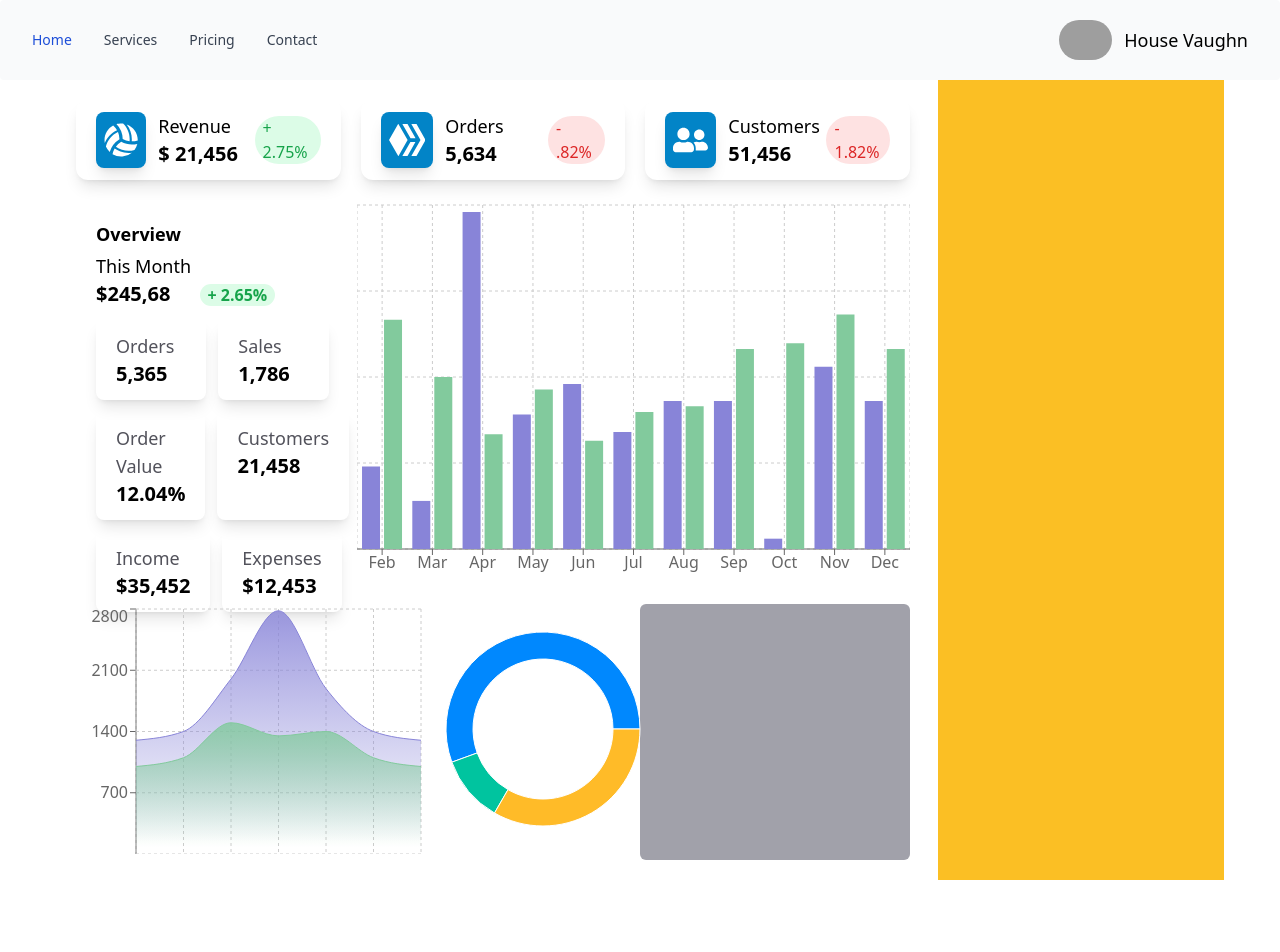
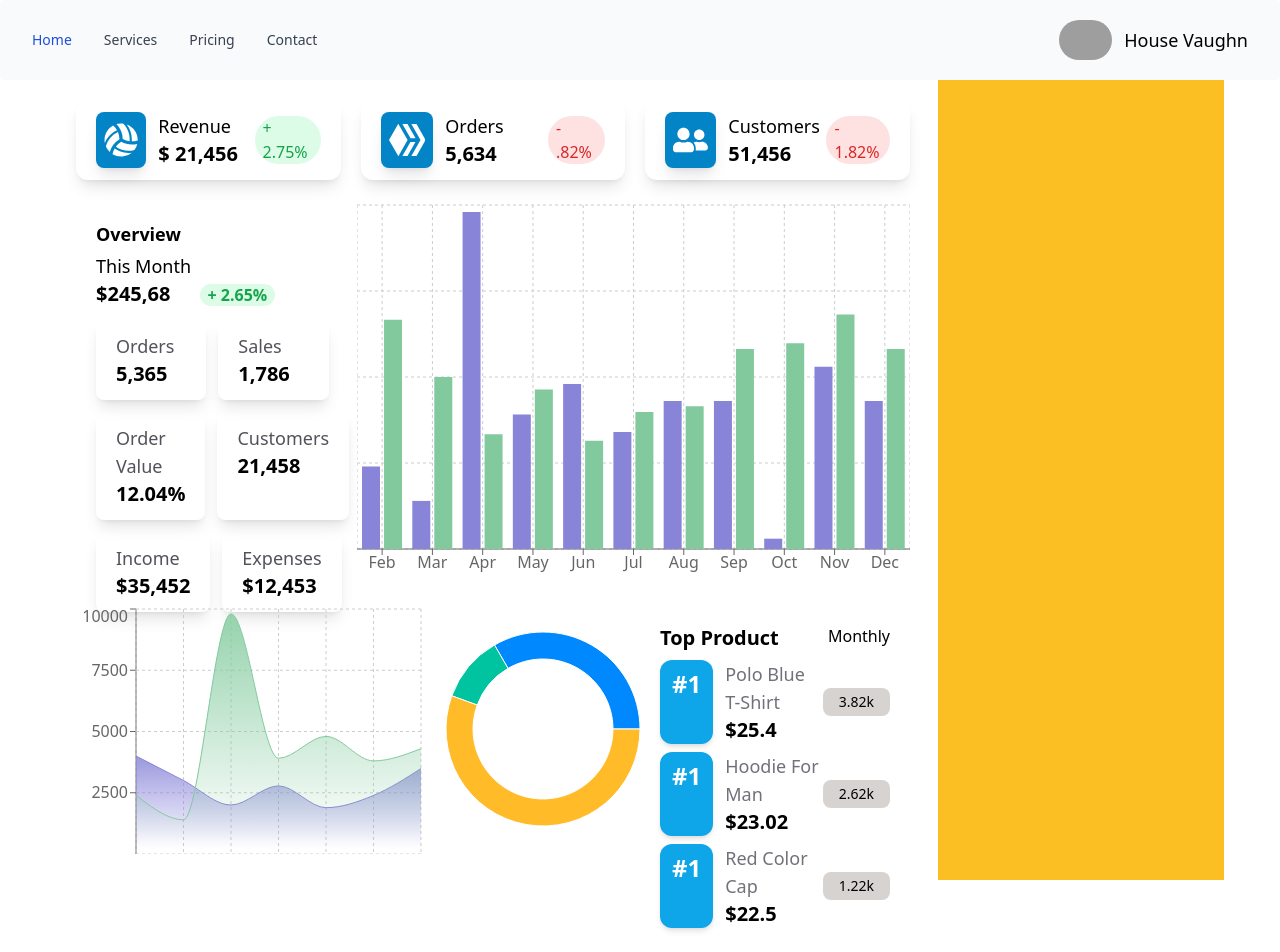
Before and after one commit to Shihab2022/user_dashboard, a React (Create React App) app: page / in a window 1280 px wide. Shown: the top 952 px of the page. Built offline with nearby package versions, Linux system fonts and the light colour scheme; grey boxes are pictures that could not be loaded.

Commit message:
complete top product section

```diff
--- a/src/Chart/AreaChart.js
+++ b/src/Chart/AreaChart.js
@@ -1,52 +1,52 @@
 import React from 'react';
-import { AreaChart, XAxis, YAxis, CartesianGrid, Tooltip, Area ,linearGradient} from 'recharts';
-import useGetChartData from '../hooks/GetChartData';
+import { AreaChart, YAxis, CartesianGrid, Tooltip, Area } from 'recharts';
+
 const data = [
   {
     "name": "Page A",
-      "uv": 1300,
-      "pv":1000,
+    "uv": 4000,
+    "pv": 2400,
     "amt": 2400
   },
   {
     "name": "Page B",
-      "uv": 1400,
-      "pv": 1100,
+    "uv": 3000,
+    "pv": 1398,
     "amt": 2210
   },
   {
     "name": "Page C",
     "uv": 2000,
-      "pv": 1500,
+    "pv": 9800,
     "amt": 2290
   },
   {
     "name": "Page D",
     "uv": 2780,
-      "pv": 1350,
+    "pv": 3908,
     "amt": 2000
   },
   {
     "name": "Page E",
     "uv": 1890,
-      "pv": 1400,
+    "pv": 4800,
     "amt": 2181
   },
   {
     "name": "Page F",
-      "uv": 1400,
-      "pv": 1100,
+    "uv": 2390,
+    "pv": 3800,
     "amt": 2500
   },
   {
     "name": "Page G",
-      "uv": 1300,
-      "pv": 1000,
+    "uv": 3490,
+    "pv": 4300,
     "amt": 2100
   }
 ]
 const AreaCharts = () => {
-    const [chartData]=useGetChartData()
+
     return (
         <AreaChart width={350} height={250} data={data}
         margin={{ top: 5, right: 5, left: 0, bottom: 0 }}>
--- a/src/Chart/ChartDashboard.js
+++ b/src/Chart/ChartDashboard.js
@@ -3,6 +3,7 @@ import { FaVolleyballBall, FaHive, FaUserFriends } from "react-icons/fa";
 import AreaCharts from "./AreaChart";
 import LineChart from "./LineChart";
 import PiCharts from "./PiCharts";
+import TopProduct from "./TopProduct";
 
 const ChartDashboard = () => {
   return (
@@ -96,7 +97,10 @@ const ChartDashboard = () => {
 
               <PiCharts/>
             </div>
-            <div className="h-64 w-full bg-zinc-400 rounded-md"></div>
+            <div className="h-64 w-full p-5 rounded-md">
+
+              <TopProduct/>
+            </div>
           </div>
         </div>
 
--- a/src/Chart/LineChart.js
+++ b/src/Chart/LineChart.js
@@ -1,6 +1,6 @@
 import React from 'react';
-import { BarChart, Bar, Cell, XAxis, YAxis, CartesianGrid, Tooltip, Legend, ResponsiveContainer } from 'recharts';
-import useGetChartData from '../hooks/GetChartData';
+import { BarChart, Bar,  XAxis,  CartesianGrid,  ResponsiveContainer } from 'recharts';
+
 const data = [
     {
       name: 'Feb',
@@ -70,7 +70,7 @@ const data = [
   ];
 
 const LineChart = () => {
-    const [chartData]=useGetChartData()
+
     return (
         <ResponsiveContainer width="100%" height="100%">
         <BarChart
--- a/src/Chart/PiCharts.js
+++ b/src/Chart/PiCharts.js
@@ -1,9 +1,9 @@
 import React from 'react';
 import { PieChart, Pie,Cell } from 'recharts';
 const data = [
-    { name: 'Group A', value: 500 },
+    { name: 'Group A', value: 300 },
     { name: 'Group B', value: 100 },
-    { name: 'Group C', value: 300 },
+    { name: 'Group C', value: 500 },
   ];
   const COLORS = ['#0088FE', '#00C49F', '#FFBB28'];
 
--- /dev/null
+++ b/src/Chart/TopProduct.js
@@ -0,0 +1,45 @@
+import React from 'react';
+
+const TopProduct = () => {
+    return (
+        <div>
+            <div className='flex justify-between'>
+            <h1 className='text-xl font-semibold'>Top Product</h1>
+            <h1>Monthly </h1>
+
+            </div>
+            <div className='flex justify-between items-center mt-2'>
+                <div className='flex '>
+                    <p className='text-2xl px-3 py-2 bg-sky-500 rounded-xl shadow-md font-bold text-white'>#1</p>
+                   <div className='ml-3'>
+                   <h1 className='text-lg text-zinc-500'>Polo Blue T-Shirt</h1>
+                   <h1 className='text-xl font-semibold'>$25.4</h1>
+                   </div>
+                </div>
+                <p className='text-sm px-4 py-1 rounded-lg bg-stone-300'>3.82k</p>
+            </div>
+            <div className='flex justify-between items-center mt-2'>
+                <div className='flex '>
+                    <p className='text-2xl px-3 py-2 bg-sky-500 rounded-xl shadow-md font-bold text-white'>#1</p>
+                   <div className='ml-3'>
+                   <h1 className='text-lg text-zinc-500'>Hoodie For Man</h1>
+                   <h1 className='text-xl font-semibold'>$23.02</h1>
+                   </div>
+                </div>
+                <p className='text-sm px-4 py-1 rounded-lg bg-stone-300'>2.62k</p>
+            </div>
+            <div className='flex justify-between items-center mt-2'>
+                <div className='flex '>
+                    <p className='text-2xl px-3 py-2 bg-sky-500 rounded-xl shadow-md font-bold text-white'>#1</p>
+                   <div className='ml-3'>
+                   <h1 className='text-lg text-zinc-500'>Red Color Cap</h1>
+                   <h1 className='text-xl font-semibold'>$22.5</h1>
+                   </div>
+                </div>
+                <p className='text-sm px-4 py-1 rounded-lg bg-stone-300'>1.22k</p>
+            </div>
+        </div>
+    );
+};
+
+export default TopProduct;
```
Lines whose indentation alone changed are shown as unchanged.
